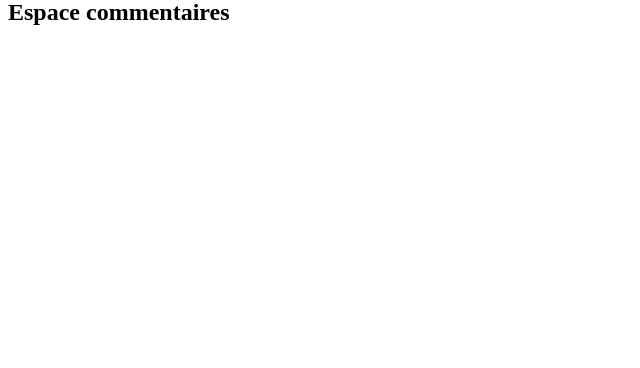
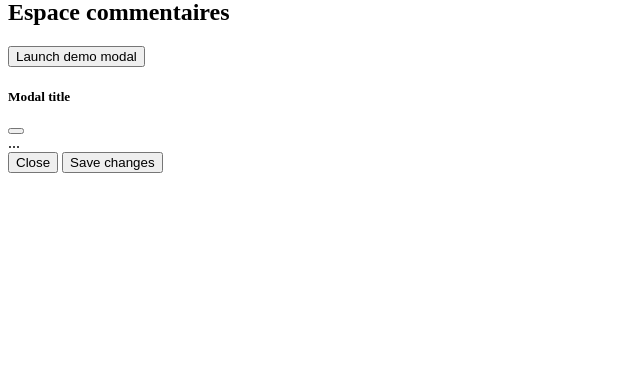
Before and after one commit to SamuelMeline/Mini_projet_with_Aledorian_-_Baptiste, a PHP site: template mini_projet/framework/App/Views/show_event.phtml in a window 1280 px wide. Shown: the part 432-800 px from the top of the page, without its empty margins (0-640 px from the left). Run offline with PHP 8.4, Linux system fonts and the light colour scheme; the template is opened without the code that fills it, so the values that code supplies are empty.

Commit message:
ajout modal

```diff
--- a/mini_projet/framework/App/Views/show_event.phtml
+++ b/mini_projet/framework/App/Views/show_event.phtml
@@ -10,14 +10,12 @@
         <a href="<?= url("/edit?id=".$_GET['id']) ?>">edit</a>
         <?php endif ?>
         <h2><?= htmlspecialchars($event['title']) ?></h2>
-        <img src="../<?= htmlspecialchars($event['pictures']) ?>" alt="">
+        <img src="../<?= htmlspecialchars($event['pictures']) ?>" class="col-6" alt="">
         <small>Rédigé par <?= htmlspecialchars($event['username']) ?> le <?= htmlspecialchars($event['created_at']) ?></small>
     </header>
     <h3><?= htmlspecialchars($event['started_at']) ?></h3>
     <p><?= htmlspecialchars($event['description']) ?></p>
 </article>
-
-
 
 <section>
     <h2>Espace commentaires</h2>
@@ -51,3 +49,27 @@
         <?php endforeach ?>
     </ul>
 </section>
+
+<!-- Button trigger modal -->
+<button type="button" class="btn btn-primary" data-bs-toggle="modal" data-bs-target="#exampleModal">
+    Launch demo modal
+</button>
+
+<!-- Modal -->
+<div class="modal fade" id="exampleModal" tabindex="-1" aria-labelledby="exampleModalLabel" aria-hidden="true">
+    <div class="modal-dialog">
+        <div class="modal-content">
+        <div class="modal-header">
+            <h5 class="modal-title" id="exampleModalLabel">Modal title</h5>
+            <button type="button" class="btn-close" data-bs-dismiss="modal" aria-label="Close"></button>
+        </div>
+        <div class="modal-body">
+            ...
+        </div>
+        <div class="modal-footer">
+            <button type="button" class="btn btn-secondary" data-bs-dismiss="modal">Close</button>
+            <button type="button" class="btn btn-primary">Save changes</button>
+        </div>
+        </div>
+    </div>
+</div>
```
